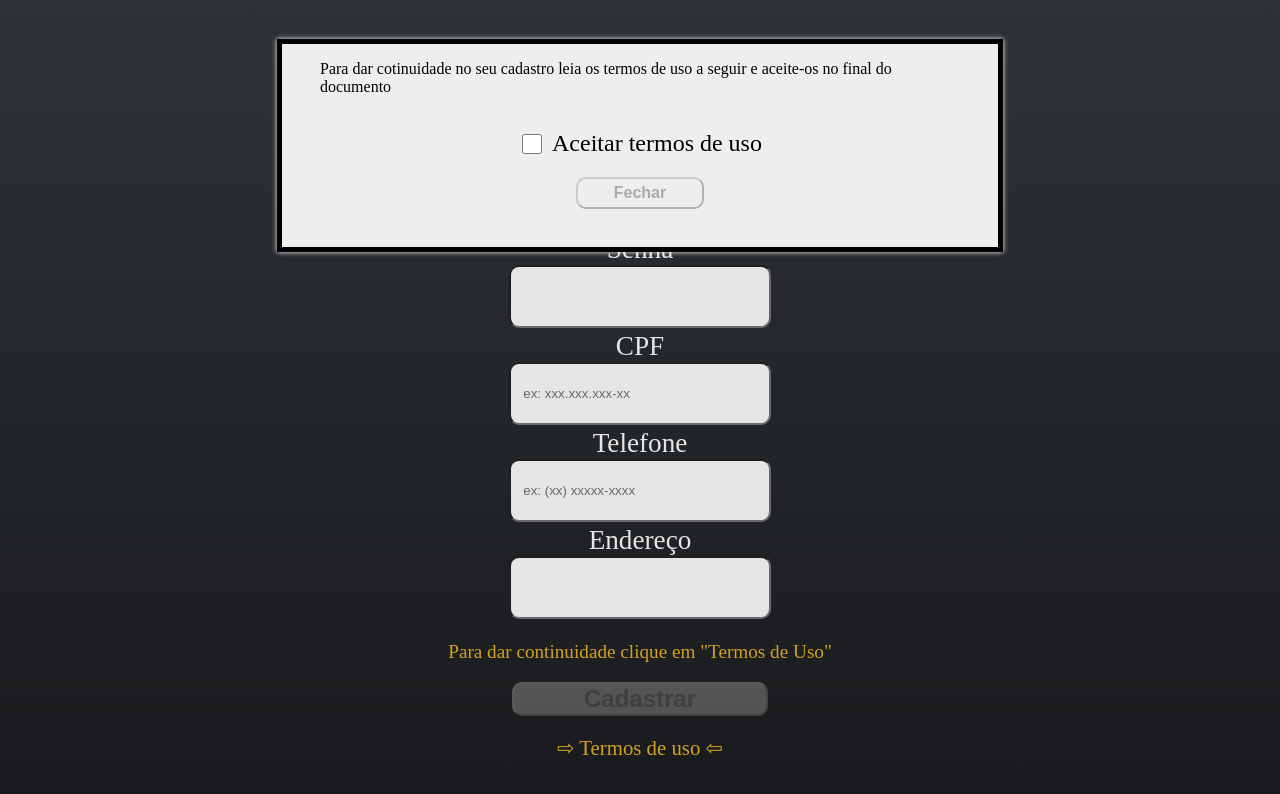
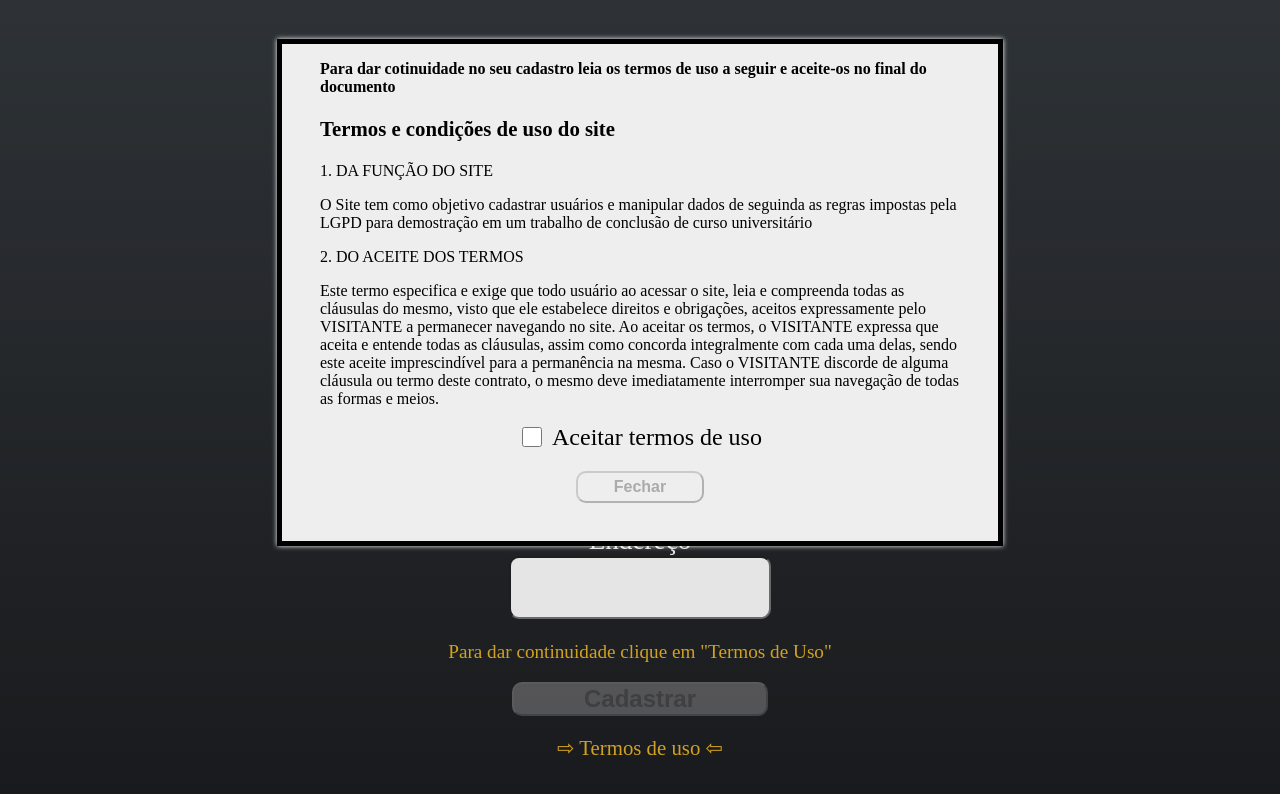
Before and after one commit to Heroldi/TCC_Heroldi, a website: page Src/Pages/Cadastro.html in a window 1280 px wide. Both pictures are taken after a click on the element "⇨ Termos de uso ⇦". Drawn offline with Linux system fonts and the light colour scheme.

Commit message:
Criação termos de uso

```diff
--- a/Src/Pages/Cadastro.html
+++ b/Src/Pages/Cadastro.html
@@ -26,9 +26,17 @@
 
     <div id="modalBox" class="modal">
         <div class="termosContent">
-            <p>Para dar cotinuidade no seu cadastro leia os termos de uso a seguir e aceite-os no final do documento<br/>
-                <br/>
-               </p>
+            <p style="font-weight:bold ;">Para dar cotinuidade no seu cadastro leia os termos de uso a seguir e aceite-os no final do documento</p>
+            <p style="font-weight:bold; font-size: 1.3rem;">Termos e condições de uso do site</p>
+            <p>1. DA FUNÇÃO DO SITE</p>
+            <p>O Site tem como objetivo cadastrar usuários e manipular dados de seguinda as regras impostas pela LGPD para demostração em um trabalho de conclusão de curso universitário</p>
+            <p>2. DO ACEITE DOS TERMOS</p>
+            <p>Este termo especifica e exige que todo usuário ao acessar o site, leia e compreenda todas as cláusulas do mesmo, visto que ele estabelece direitos e obrigações,
+                aceitos expressamente pelo VISITANTE a permanecer navegando no site.
+                Ao aceitar os termos, o VISITANTE expressa que aceita e entende todas as cláusulas, assim como concorda integralmente com cada uma delas, sendo este aceite
+                imprescindível para a permanência na mesma. Caso o VISITANTE discorde de alguma cláusula ou termo deste contrato, o mesmo deve imediatamente interromper sua
+                navegação de todas as formas e meios.</p>
+
             <div class="checkBox">
                 <input type="checkbox" id="termosCheckbox" onclick="habilitarBotaoModal()">
                 <span id="spanTermosUso">Aceitar termos de uso</span>
```
